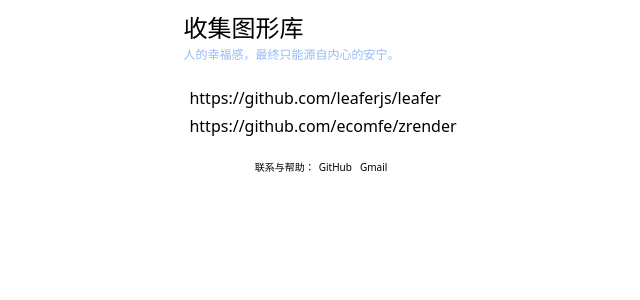
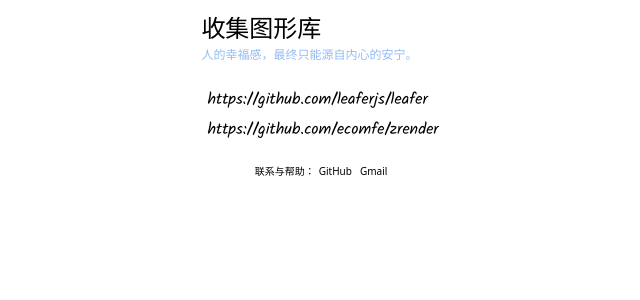
Before and after one commit to linround/me, a Next.js app: page /graphicsLibrary in a window 1280 px wide. Shown: the top 300 px of the page, without its empty margins (317-957 px from the left). Built offline with nearby package versions, Linux system fonts and the light colour scheme; no server answers.

Commit message:
refactor: component profile

```diff
--- a/app/graphicsLibrary/page.module.css
+++ b/app/graphicsLibrary/page.module.css
@@ -17,6 +17,7 @@
   border-radius: 4px;
   transition: all 0.2s ease-in-out;
   color: var(--font-color);
+  font-family: var(--google-font-family);
 }
 .linkText:hover{
   background-color: var(--button-hover-bg-color);
```
